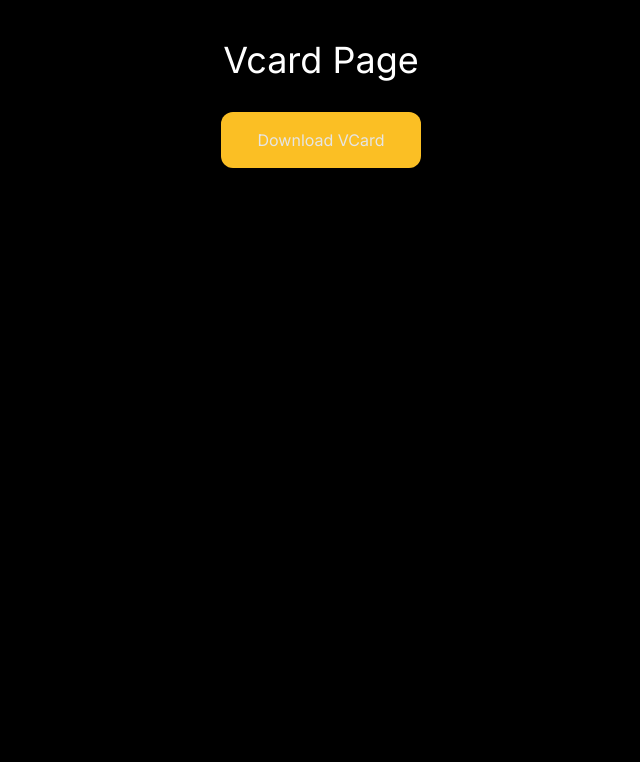
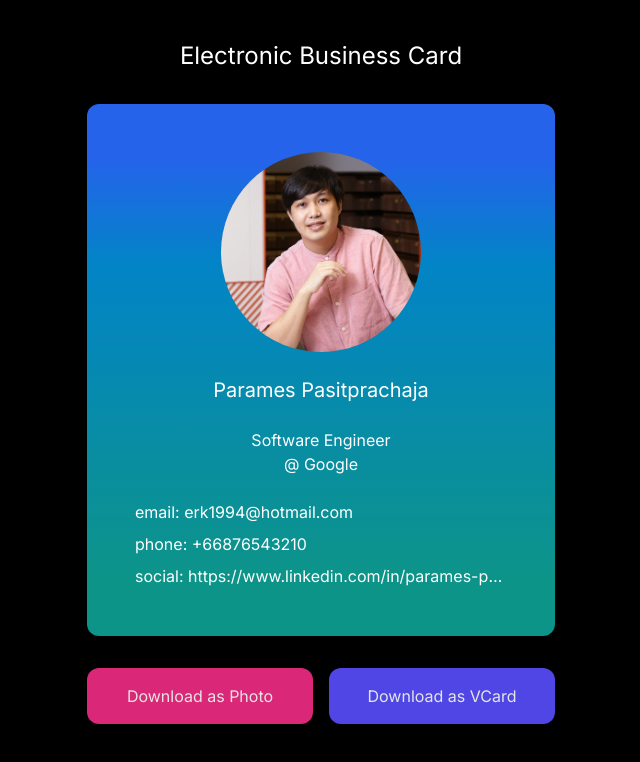
Before and after one commit to PrinceM13/next-sandbox, a Next.js app: page /vcard in a window 1280 px wide. Shown: the top 762 px of the page, without its empty margins (319-959 px from the left). Built offline with nearby package versions, Linux system fonts and the light colour scheme.

Commit message:
feat(name-card): initial name-card with info

```diff
--- a/app/vcard/page.tsx
+++ b/app/vcard/page.tsx
@@ -1,4 +1,7 @@
 "use client";
+
+import Image from "next/image";
+import Link from "next/link";
 
 interface IContact {
   first_name: string;
@@ -71,22 +74,56 @@ END:VCARD`;
     link.download = fileName;
     document.body.appendChild(link);
     link.click();
-    // Clean up
+    // Clean upmax-w-[500px]
     URL.revokeObjectURL(downloadUrl);
     document.body.removeChild(link);
   };
 
   return (
-    <div className="w-full flex flex-col items-center gap-8 px-4 py-10">
-      <h1 className="text-4xl">Vcard Page</h1>
+    <div className="w-full flex flex-col items-center gap-8 px-4 py-10 max-w-[500px] m-auto">
+      <h1 className="text-2xl">Electronic Business Card</h1>
+      <div className="flex flex-col items-center gap-6 rounded-xl px-8 sm:px-12 py-12 w-full bg-gradient-to-b from-blue-600 from-10% via-sky-600 via-30% to-teal-600 to-90%">
+        <Image
+          alt="profile-pic"
+          className="rounded-full"
+          src={contact?.photo}
+          width={200}
+          height={200}
+        />
+        <div className="text-xl">
+          {contact?.first_name} {contact?.last_name}
+        </div>
+        <div className="flex flex-col items-center">
+          <p>{contact?.job_title}</p>
+          <p>@ {contact?.organization.name}</p>
+        </div>
+        <div className="flex flex-col gap-2 w-full">
+          <p>email: {contact?.email}</p>
+          <p>phone: {contact?.phone}</p>
+          <Link href={contact?.social} target="_blank" className="truncate">
+            social: {contact?.social}
+          </Link>
+        </div>
+      </div>
+
+      <div className="flex flex-col md:flex-row gap-4 w-full">
         <button
           onClick={saveContactAsVCard}
           className={
-          "w-[200px] m-auto p-4 bg-amber-400 rounded-xl text-neutral-200 hover:bg-amber-500"
+            "min-w-[200px] w-full m-auto p-4 bg-pink-600 rounded-xl text-neutral-200 hover:bg-pink-700"
           }
         >
-        Download VCard
+          Download as Photo
         </button>
+        <button
+          onClick={saveContactAsVCard}
+          className={
+            "min-w-[200px] w-full m-auto p-4 bg-indigo-600 rounded-xl text-neutral-200 hover:bg-indigo-700"
+          }
+        >
+          Download as VCard
+        </button>
+      </div>
     </div>
   );
 }
--- a/package.json
+++ b/package.json
@@ -13,6 +13,7 @@
     "@emotion/styled": "^11.11.0",
     "@mui/material": "^5.14.11",
     "@react-pdf/renderer": "^3.1.14",
+    "html2canvas": "^1.4.1",
     "next": "^14.0.4",
     "qrcode": "^1.5.3",
     "react": "latest",
```
Lines whose indentation alone changed are shown as unchanged.
